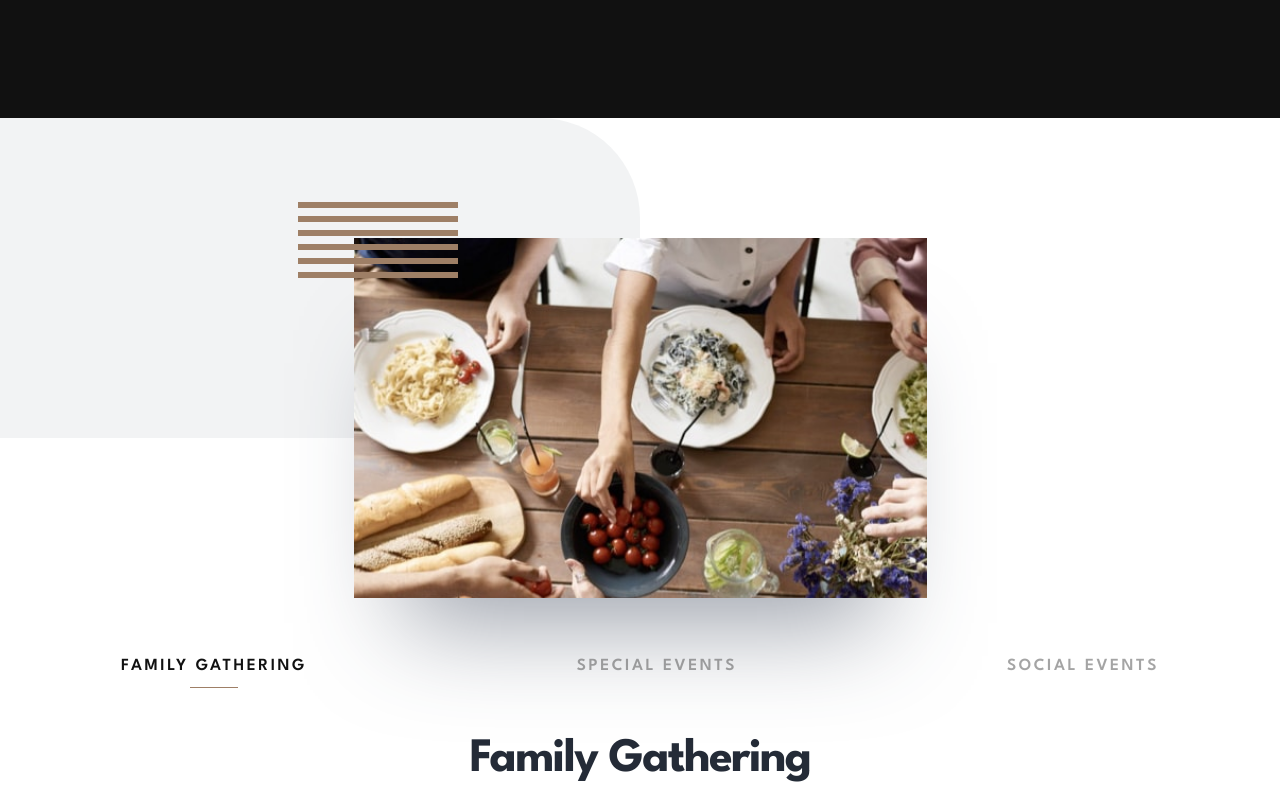
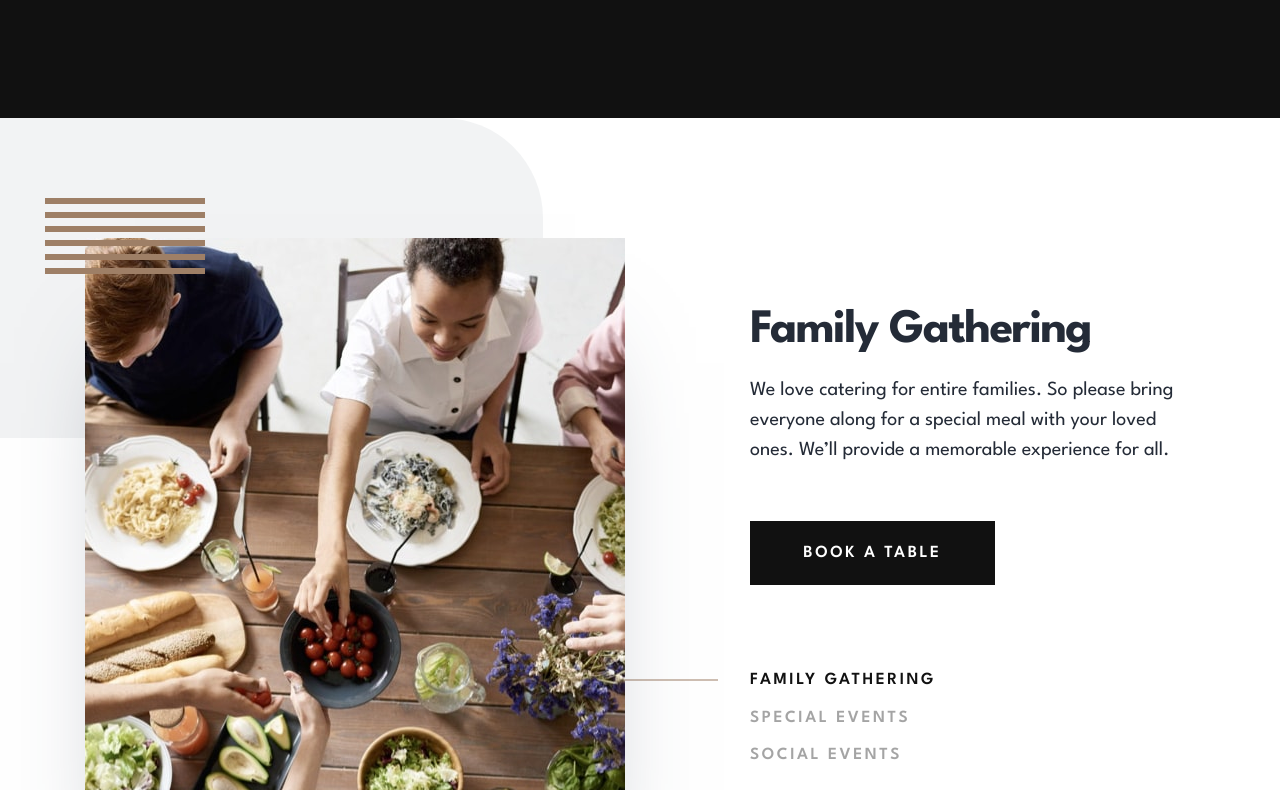
Before and after one commit to Bayoumi-dev/Dine-restaurant-website, a React (Create React App) app: page / in a window 1280 px wide. Shown: the part 2870-3660 px from the top of the page. Built offline with nearby package versions, Linux system fonts and the light colour scheme.

Commit message:
events section(responsive on desktops)

```diff
--- a/src/components/EventContent.tsx
+++ b/src/components/EventContent.tsx
@@ -6,11 +6,15 @@ interface Props extends IEventsData {}
 
 const EventContent: FC<Props> = ({ eventsData, events }) => {
    return (
-      <ul className="max-w-[457px] h-[245px] md:h-[285px] mx-auto overflow-hidden">
+      <ul
+         className="max-w-[457px] xl:max-w-[27.8125rem] h-[245px] md:h-[281px]
+         mx-auto overflow-hidden">
          {eventsData.map((eventData, index) => (
             <li key={index} className="w-full h-full">
                <h2>{eventData.name}</h2>
-               <p className="mt-3 md:mt-5 mb-7 md:mb-14">{eventData.paragraph}</p>
+               <p className="mt-3 md:mt-5 mb-7 md:mb-14">
+                  {eventData.paragraph}
+               </p>
                <Button variant="secondary" content="Book a table" />
             </li>
          ))}
--- a/src/components/EventImage.tsx
+++ b/src/components/EventImage.tsx
@@ -6,8 +6,9 @@ interface Props extends IEventsData {}
 const EventImage: FC<Props> = ({ eventsData, events }) => {
    return (
       <div
-         className="w-[326px] h-[400px] md:w-[573px] md:h-[360px] shadow-3xl relative md:after:absolute
-      md:after:w-[160px] md:after:h-[76px] md:after:bg-pattern-lines md:after:-top-9 md:after:-left-14 ">
+         className="w-[326px] h-[400px] md:w-[573px] md:h-[360px] xl:w-[540px] xl:h-[600px]
+         shadow-3xl relative md:after:absolute md:after:w-[160px] md:after:h-[76px]
+         md:after:bg-pattern-lines md:after:-top-10 md:after:-left-[38px] xl:after:-left-10 ">
          <ul className="w-full h-full overflow-hidden">
             {eventsData.map((eventData, index: number) => (
                <li className="w-full h-full" key={index}>
--- a/src/components/EventsList.tsx
+++ b/src/components/EventsList.tsx
@@ -5,11 +5,13 @@ interface Props extends IEventsData {}
 
 const EventsList: FC<Props> = ({ eventsData, events }) => {
    return (
-      <ul className="mt-12 md:mt-14 mb-7 md:mb-12 flex flex-col md:flex-row md:justify-between md:w-full gap-y-4">
+      <ul
+         className="mt-12 md:mt-14 xl:mt-20 mb-7 md:mb-12 xl:mb-0 flex flex-col md:flex-row
+         xl:flex-col md:justify-between md:w-full gap-y-4 xl:gap-y-3">
          {eventsData.map((eventData, index) => (
-            <li key={index} className='mx-9'>
+            <li key={index} className="mx-9 xl:mx-0">
                <button
-                  className={`text-gray opacity-50 hover:opacity-100 pb-2
+                  className={`text-gray opacity-50 hover:opacity-100 pb-2 xl:pb-0
                                         ${
                                            events === eventData.name
                                               ? 'active-event'
--- a/src/components/EventsSection.tsx
+++ b/src/components/EventsSection.tsx
@@ -11,11 +11,14 @@ const EventsSection: FC = () => {
       <section>
          <div
             className="w-full max-w-[1440px] h-full absolute -z-10 md:before:absolute
-            md:before:w-[895px] md:before:h-[320px] md:before:bg-secondary-shuttleGray md:before:opacity-[0.08]
-            md:before:rounded-tr-[100px] md:before:top-0 md:before:right-1/2 overflow-hidden"></div>
-         <div className="container pt-20 pb-31 md:py-30 flex flex-col items-center text-center">
+            md:before:w-[895px] md:before:h-[320px] md:before:bg-secondary-shuttleGray
+            md:before:opacity-[0.08] md:before:rounded-tr-[100px] md:before:top-0
+            md:before:right-1/2 xl:before:right-unset xl:-left-[352px] overflow-hidden"></div>
+         <div
+            className="container pt-20 pb-31 md:py-30 flex flex-col xl:flex-row items-center
+            xl:justify-between text-center xl:text-left">
             <EventImage eventsData={eventsData} events={events} />
-            <div className="w-full">
+            <div className="w-full xl:w-fit xl:flex xl:flex-col-reverse">
                <EventsList eventsData={eventsData} events={events} />
                <EventContent eventsData={eventsData} events={events} />
             </div>
--- a/src/index.css
+++ b/src/index.css
@@ -49,8 +49,9 @@
       @apply flex items-center justify-center;
    }
    .active-event {
-      @apply opacity-100 text-primary-codGray relative after:absolute
-      after:w-12 after:h-[1px] after:bg-primary-beaver after:bottom-0
-      after:left-1/2 after:-translate-x-1/2;
+      @apply opacity-100 text-primary-codGray relative after:absolute after:-z-10
+      after:w-12 xl:after:w-24 after:h-[1px] after:bg-primary-beaver after:bottom-0
+      xl:after:bottom-1/2 after:left-1/2 xl:after:-left-32 after:-translate-x-1/2
+      xl:after:translate-x-0 xl:after:-translate-y-1/2;
    }
 }
--- a/tailwind.config.js
+++ b/tailwind.config.js
@@ -39,6 +39,7 @@ module.exports = {
             '3xl': em(1600),
          },
          spacing: {
+            15: '3.75rem',
             18: '4.5rem',
             22: '5.5rem',
             30: '7.5rem',
```
